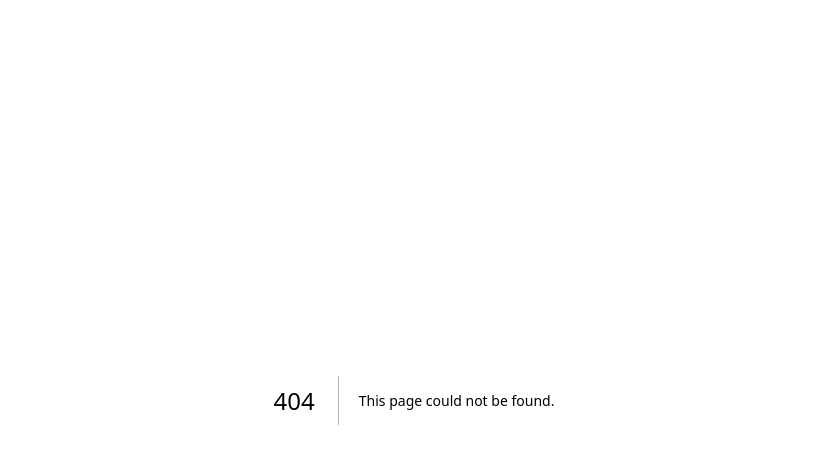
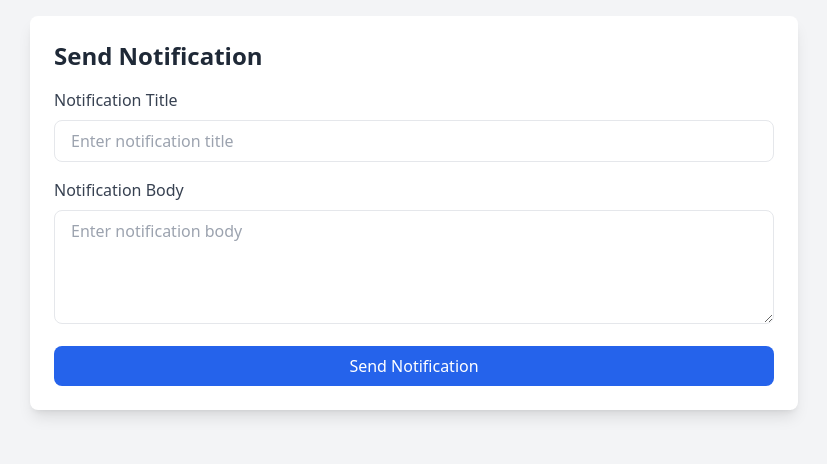
Before and after one commit to sahildevil/horizonwalls-admin, a Next.js app: page /send-notification in a window 1280 px wide. Before the commit this address had no page. Shown: the top 464 px of the page, without its empty margins (226-1053 px from the left). Built offline with nearby package versions, Linux system fonts and the light colour scheme.

Commit message:
Add Notification Supprot

```diff
--- a/package.json
+++ b/package.json
@@ -9,7 +9,9 @@
     "lint": "next lint"
   },
   "dependencies": {
+    "appwrite": "^17.0.1",
     "bcryptjs": "^2.4.3",
+    "expo-server-sdk": "^3.14.0",
     "firebase": "^11.3.0",
     "lucide-react": "^0.475.0",
     "next": "15.1.6",
--- /dev/null
+++ b/services/appwrite.js
@@ -0,0 +1,10 @@
+import { Client, Databases } from "appwrite";
+
+const client = new Client();
+client
+  .setEndpoint("https://cloud.appwrite.io/v1") // Replace with your Appwrite endpoint
+  .setProject(process.env.PROJECT_ID); // Replace with your Appwrite project ID
+
+const databases = new Databases(client);
+
+export { databases };
--- a/src/app/page.js
+++ b/src/app/page.js
@@ -55,6 +55,19 @@ export default function Home() {
               </p>
             </div>
           </Link>
+          <Link href="/send-notification" className="block">
+            <div className="bg-white p-6 rounded-lg shadow-lg hover:shadow-xl transition-shadow duration-300">
+              <div className="flex items-center justify-between mb-4">
+                <h2 className="text-xl font-semibold text-gray-800">
+                  Send Notification
+                </h2>
+                <Plus className="text-blue-600" size={24} />
+              </div>
+              <p className="text-gray-600">
+                Notify users about new wallpapers or updates
+              </p>
+            </div>
+          </Link>
         </div>
       </div>
     </main>
--- /dev/null
+++ b/src/app/send-notification/page.js
@@ -0,0 +1,87 @@
+"use client";
+import { useState } from "react";
+import { useRouter } from "next/navigation";
+
+export default function SendNotification() {
+  const [title, setTitle] = useState("");
+  const [body, setBody] = useState("");
+  const [loading, setLoading] = useState(false);
+  const router = useRouter();
+
+  const handleSendNotification = async () => {
+    if (!title || !body) {
+      alert("Please fill in both the title and body.");
+      return;
+    }
+
+    setLoading(true);
+
+    try {
+      // Replace with your backend API endpoint to send notifications
+      const response = await fetch("/api/send-notification", {
+        method: "POST",
+        headers: {
+          "Content-Type": "application/json",
+        },
+        body: JSON.stringify({ title, body }),
+      });
+
+      if (response.ok) {
+        alert("Notification sent successfully!");
+        router.push("/"); // Redirect back to the dashboard
+      } else {
+        alert("Failed to send notification. Please try again.");
+      }
+    } catch (error) {
+      console.error("Error sending notification:", error);
+      alert("An error occurred. Please try again.");
+    } finally {
+      setLoading(false);
+    }
+  };
+
+  return (
+    <main className="min-h-screen bg-gray-100 p-4">
+      <div className="max-w-3xl mx-auto bg-white p-6 rounded-lg shadow-lg">
+        <h1 className="text-2xl font-bold text-gray-800 mb-4">
+          Send Notification
+        </h1>
+        <div className="space-y-4">
+          <div>
+            <label className="block text-gray-700 font-medium mb-2">
+              Notification Title
+            </label>
+            <input
+              type="text"
+              value={title}
+              onChange={(e) => setTitle(e.target.value)}
+              className="w-full px-4 py-2 border rounded-lg focus:outline-none focus:ring-2 focus:ring-blue-500"
+              placeholder="Enter notification title"
+            />
+          </div>
+          <div>
+            <label className="block text-gray-700 font-medium mb-2">
+              Notification Body
+            </label>
+            <textarea
+              value={body}
+              onChange={(e) => setBody(e.target.value)}
+              className="w-full px-4 py-2 border rounded-lg focus:outline-none focus:ring-2 focus:ring-blue-500"
+              placeholder="Enter notification body"
+              rows="4"
+            ></textarea>
+          </div>
+          <button
+            onClick={handleSendNotification}
+            disabled={loading}
+            className={`w-full px-4 py-2 text-white font-medium rounded-lg ${
+              loading ? "bg-gray-400" : "bg-blue-600 hover:bg-blue-700"
+            } transition-colors duration-200`}
+          >
+            {loading ? "Sending..." : "Send Notification"}
+          </button>
+        </div>
+      </div>
+    </main>
+  );
+}
--- /dev/null
+++ b/src/pages/api/send-notification.js
@@ -0,0 +1,60 @@
+import { databases } from "../../../services/appwrite";
+import { Expo } from "expo-server-sdk";
+import { Databases } from "appwrite";
+
+const expo = new Expo();
+
+export default async function handler(req, res) {
+  if (req.method !== "POST") {
+    return res.status(405).json({ error: "Method not allowed" });
+  }
+
+  const { title, body } = req.body;
+
+  if (!title || !body) {
+    return res.status(400).json({ error: "Title and body are required" });
+  }
+
+  try {
+    // Fetch all tokens from the Appwrite collection
+    const DATABASE_ID = process.env.APPWRITE_DATABASE_ID;
+    const COLLECTION_ID = process.env.APPWRITE_TOKENS_COLLECTION_ID;
+
+    const tokensResponse = await databases.listDocuments(
+      DATABASE_ID,
+      COLLECTION_ID
+    );
+    const tokens = tokensResponse.documents.map((doc) => doc.token);
+
+    // Prepare messages for Expo push notifications
+    const messages = tokens
+      .map((token) => {
+        if (!Expo.isExpoPushToken(token)) {
+          console.error(`Invalid Expo push token: ${token}`);
+          return null;
+        }
+
+        return {
+          to: token,
+          sound: "default",
+          title: title,
+          body: body,
+          data: { title, body },
+        };
+      })
+      .filter(Boolean);
+
+    // Send notifications in chunks
+    const chunks = expo.chunkPushNotifications(messages);
+    const tickets = [];
+    for (const chunk of chunks) {
+      const ticketChunk = await expo.sendPushNotificationsAsync(chunk);
+      tickets.push(...ticketChunk);
+    }
+
+    res.status(200).json({ success: true, tickets });
+  } catch (error) {
+    console.error("Error sending notifications:", error);
+    res.status(500).json({ error: "Failed to send notifications" });
+  }
+}
```
Also changed, not shown: 1 other file (tests, documents, lock files or other folders).
